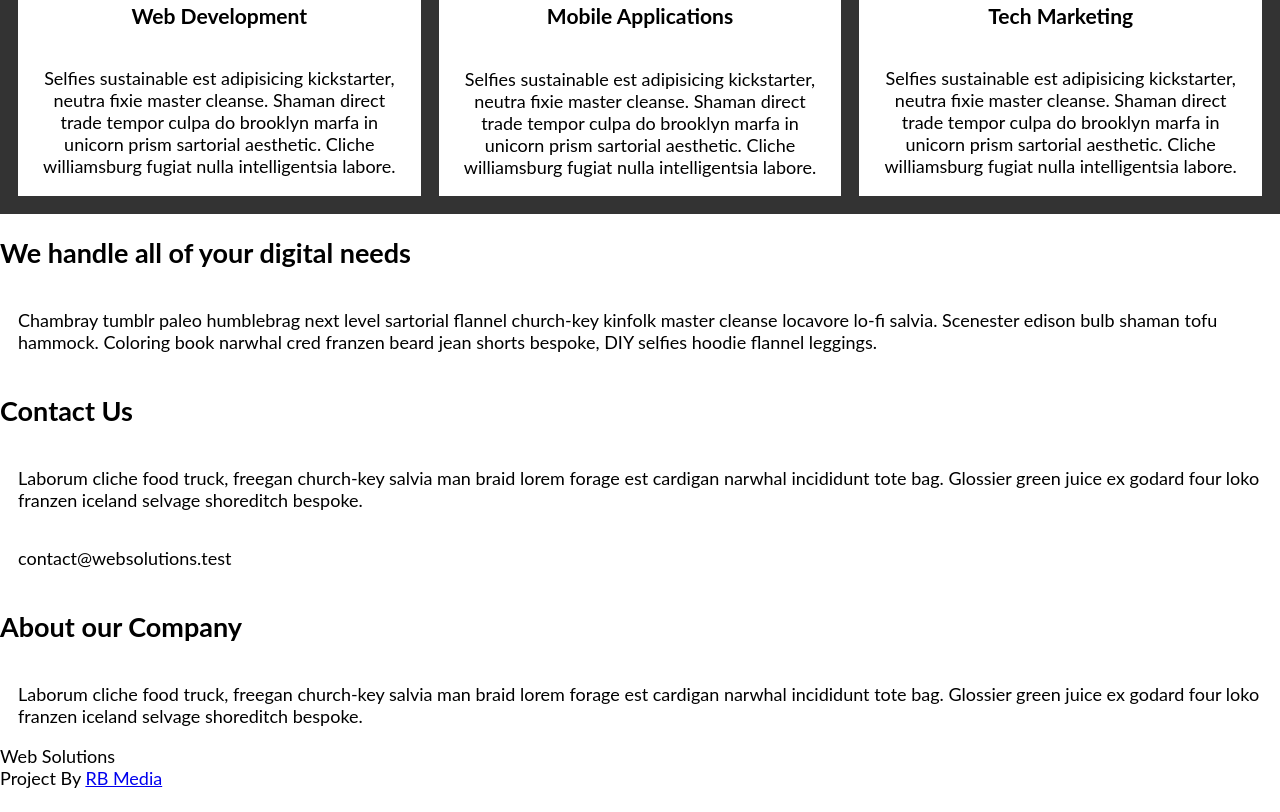
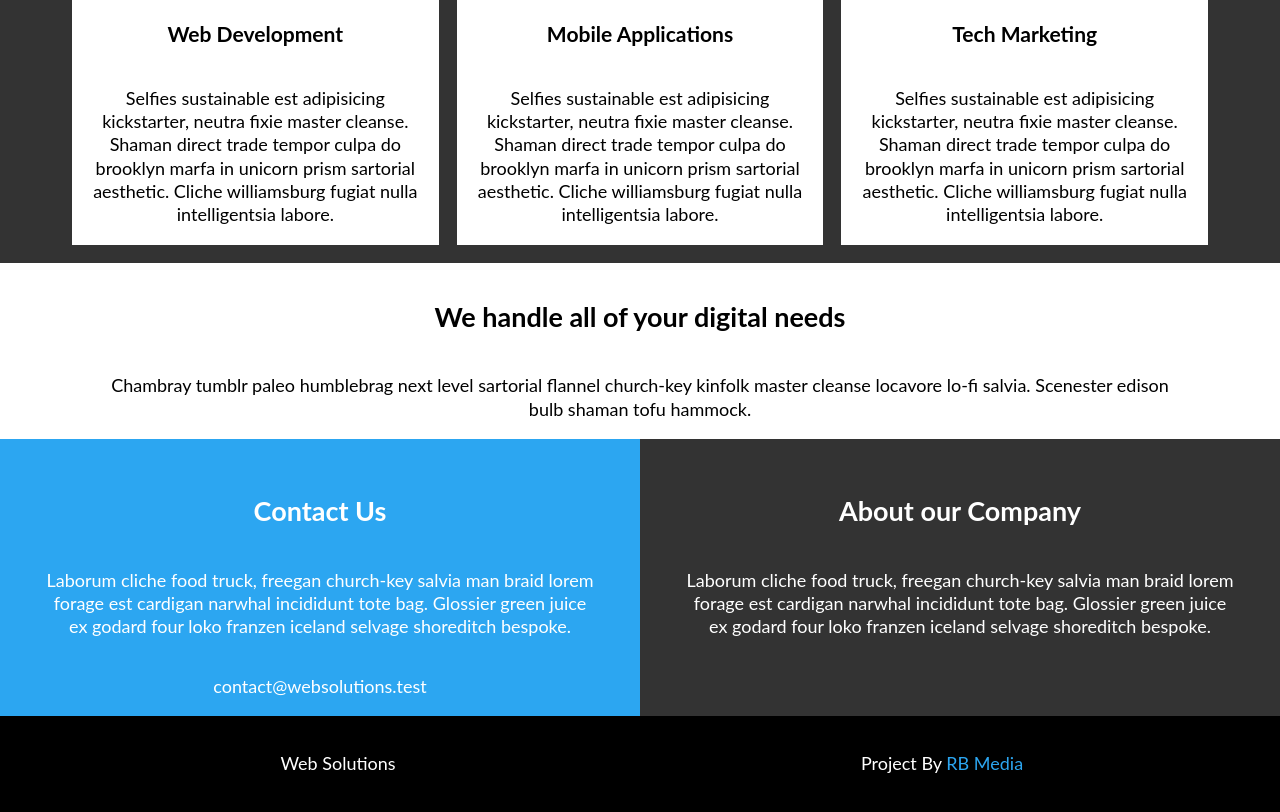
Before and after one commit to robb52/landing_page, a plain HTML site: page index.html in a window 1280 px wide. Shown: the part 949-1761 px from the top of the page. Before the commit the page ends 1738 px from the top, so only its background shows below. Drawn offline with Linux system fonts and the light colour scheme.

Commit message:
Styled scetions c & d and also footer made adjustments to media query section b

```diff
--- a/css/styles.css
+++ b/css/styles.css
@@ -10,6 +10,7 @@ body {
     margin: 0;
     font-family: "Lato", sans-serif;
     font-size: 1.125rem;
+    line-height: 1.3;
 }
 
 header {
@@ -22,6 +23,12 @@ header {
     height: auto;
     top: 0;
     padding-bottom: 3em;
+}
+
+footer {
+    background: #000;
+    color: #fff;
+    padding: 2em;
 }
 
 img {
@@ -61,17 +68,53 @@ p {
     background: #fff;
 }
 
-.section-a {
+.section-a,
+.section-c {
     text-align: center;
-    margin-top: 500px;
     padding: 0 2em;
     color: #000;
     background: #fff;
 }
 
+.section-a {
+    margin-top: 500px;
+    margin-bottom: 2em;
+}
+
 .section-b {
-    padding: 1em;
+    padding: 1em 4em;
     background: #333;
+}
+
+.section-c {
+    margin-top: 2em;
+}
+
+.section-d,
+footer {
+    display: grid;
+    grid-template-columns: 1fr 1fr;
+    text-align: center;
+}
+
+.box-1-title,
+.box-2-title {
+    margin-top: 2em;
+}
+
+.box-p-1,
+.box-p-2 {
+    margin: 0 1.5em;
+}
+
+.box-1 {
+    background: rgb(44, 166, 241);
+    color: #fff;
+}
+
+.box-2 {
+    background: #333;
+    color: #fff;
 }
 
 @media (min-width: 480px) {
@@ -92,6 +135,33 @@ p {
     }
 }
 
+@media (min-width: 1032px) {
+    .section-a,
+    .section-c {
+        margin-right: 3em;
+        margin-left: 3em;
+    }
+}
+
+@media (max-width: 472px) {
+    .section-d,
+    footer {
+        display: grid;
+        grid-template-columns: 1fr;
+    }
+
+    .image-1,
+    .image-2,
+    .image-3 {
+        margin: 1em 0;
+    }
+}
+
+@media (max-width: 530px) {
+    .section-b {
+       padding: 1em;
+    }
+}
 
 .image-1,
 .image-2,
@@ -99,3 +169,8 @@ p {
    background: #fff;
    text-align: center;
 }
+
+.f-link {
+    text-decoration: none;
+    color: rgb(44, 166, 241);
+}
--- a/index.html
+++ b/index.html
@@ -88,8 +88,7 @@
                         <p>
                             Chambray tumblr paleo humblebrag next level sartorial flannel church-key
                             kinfolk master cleanse locavore lo-fi salvia. Scenester edison bulb shaman
-                            tofu hammock. Coloring book narwhal cred franzen beard jean shorts bespoke,
-                            DIY selfies hoodie flannel leggings.
+                            tofu hammock.
                         </p>
                     </div>
                 </div>
@@ -98,7 +97,7 @@
             <section class="section-d">
                 <div class="box-1">
                     <h2 class="box-1-title">Contact Us</h2>
-                    <p>
+                    <p class="box-p-1">
                         Laborum cliche food truck, freegan church-key
                         salvia man braid lorem forage est cardigan narwhal
                         incididunt tote bag. Glossier green juice ex godard
@@ -110,7 +109,7 @@
                 </div>
                 <div class="box-2">
                     <h2 class="box-2-title">About our Company</h2>
-                    <p>
+                    <p class="box-p-2">
                         Laborum cliche food truck, freegan church-key
                         salvia man braid lorem forage est cardigan narwhal
                         incididunt tote bag. Glossier green juice ex godard
@@ -120,10 +119,12 @@
             </section>
 
             <footer>
-                <div>Web Solutions</div>
-                <div>
+                <div class="web">
+                    Web Solutions
+                </div>
+                <div class="project">
                     Project By
-                    <a href="#">RB Media</a>
+                    <a href="#" class="f-link">RB Media</a>
                 </div>
             </footer>
         </main>
```
